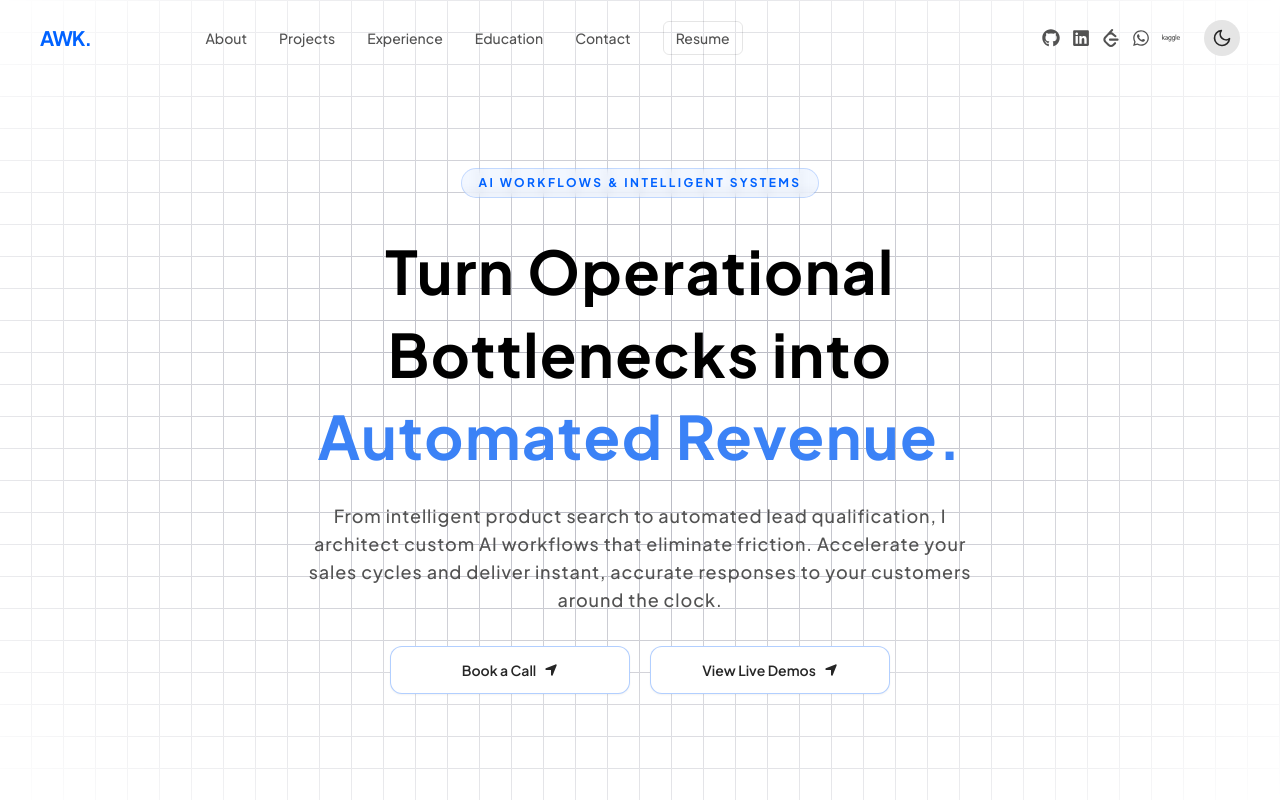
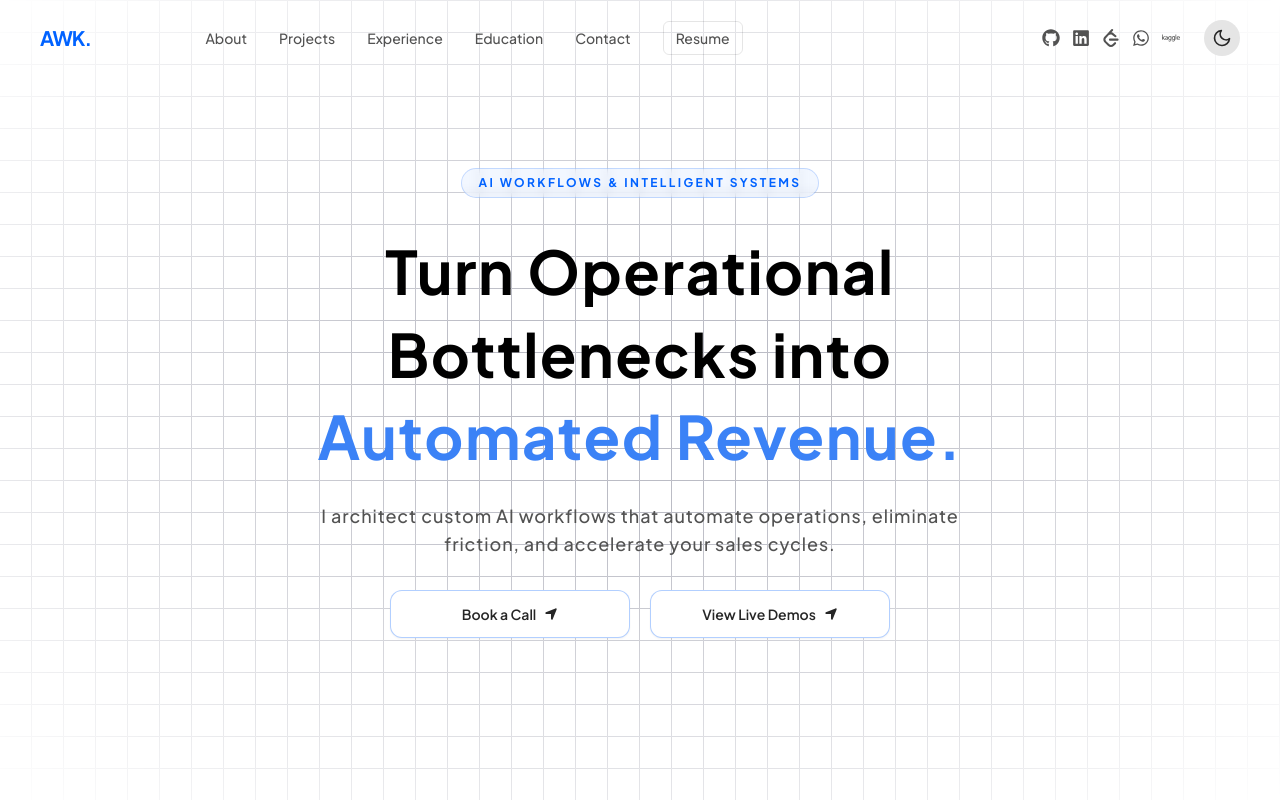
Before and after one commit to abdulwahabahmedkhanyusufzai/My_personal_portfolio, a Next.js app in the folder my_personal_portfolio/: page / in a window 1280 px wide. Shown: the top 802 px of the page. Built offline with nearby package versions, Linux system fonts and the light colour scheme.

Commit message:
Changes in subheading

```diff
--- a/my_personal_portfolio/components/Hero.tsx
+++ b/my_personal_portfolio/components/Hero.tsx
@@ -30,7 +30,7 @@ const Hero = () => {
           />
 
           <p className="text-center md:tracking-wider mb-4 text-sm md:text-base lg:text-lg pt-2 text-neutral-600 dark:text-neutral-400 font-medium max-w-2xl leading-relaxed">
-            From intelligent product search to automated lead qualification, I architect custom AI workflows that eliminate friction. Accelerate your sales cycles and deliver instant, accurate responses to your customers around the clock.
+            I architect custom AI workflows that automate operations, eliminate friction, and accelerate your sales cycles.
           </p>
 
           <div className="flex gap-5 mt-2 md:mt-0 ">
```
